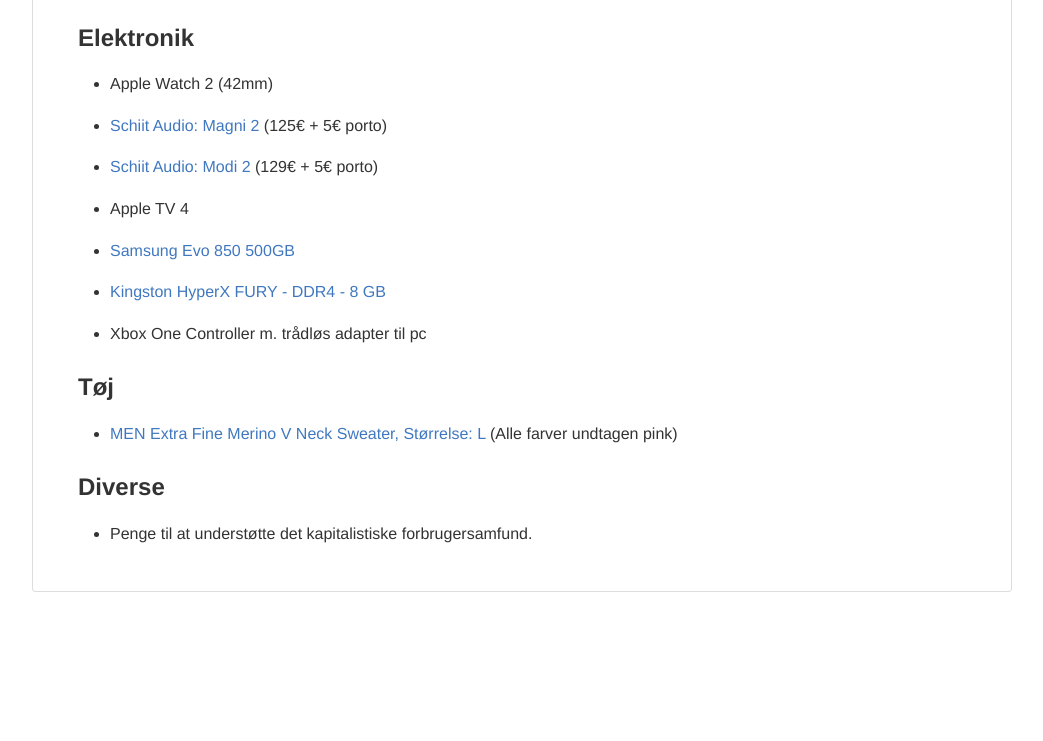
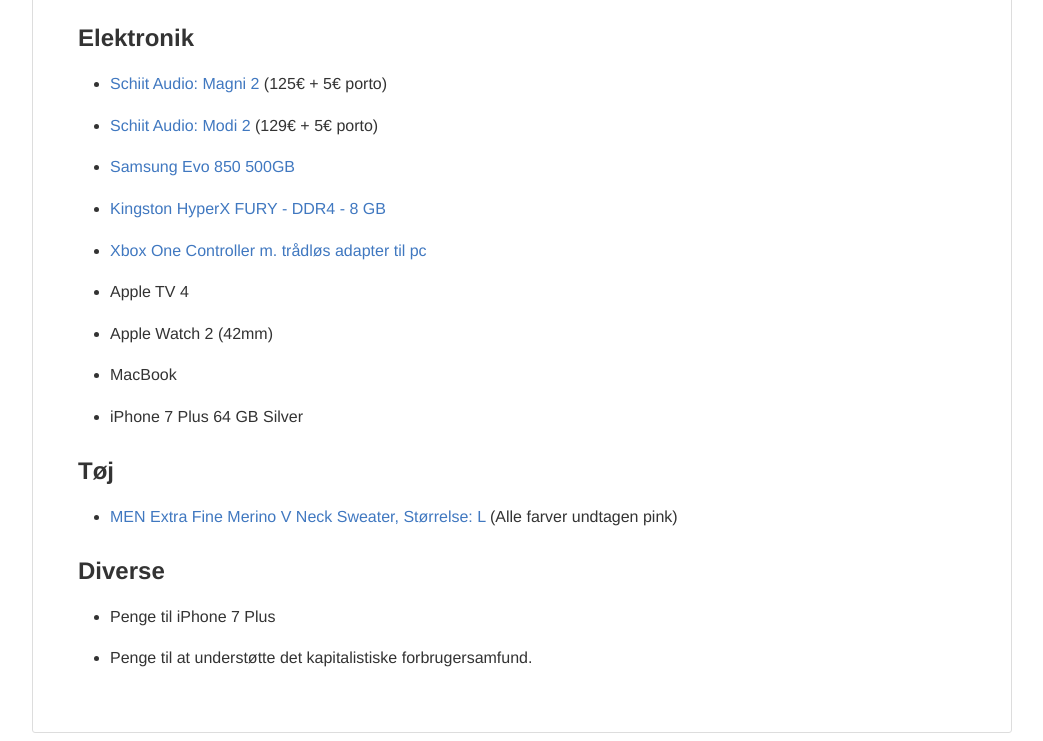
Before and after one commit to cnrd/wishlist, a plain HTML site: page index.html in a window 1280 px wide. Shown: the part 112-853 px from the top of the page, without its empty margins (118-1161 px from the left). Before the commit the page ends 800 px from the top, so only its background shows below. Drawn offline with Linux system fonts and the light colour scheme.

Commit message:
Added some Apple Stuff

```diff
--- a/index.html
+++ b/index.html
@@ -728,13 +728,15 @@ pre {
 <a id="user-content-elektronik" class="anchor" href="#elektronik" aria-hidden="true"><span aria-hidden="true" class="octicon octicon-link"></span></a>Elektronik</h3>
 
 <ul>
-<li><p>Apple Watch 2 (42mm)</p></li>
 <li><p><a href="https://goo.gl/mFnJ42">Schiit Audio: Magni 2</a> (125€ + 5€ porto)</p></li>
 <li><p><a href="https://goo.gl/eCxAy4">Schiit Audio: Modi 2</a> (129€ + 5€ porto)</p></li>
-<li><p>Apple TV 4</p></li>
 <li><p><a href="https://goo.gl/hjiUKg">Samsung Evo 850 500GB</a></p></li>
 <li><p><a href="https://goo.gl/yaQiCn">Kingston HyperX FURY - DDR4 - 8 GB</a></p></li>
-<li><p>Xbox One Controller m. trådløs adapter til pc</p></li>
+<li><p><a href="https://goo.gl/ybdTVE">Xbox One Controller m. trådløs adapter til pc</a></p></li>
+<li><p>Apple TV 4</p></li>
+<li><p>Apple Watch 2 (42mm)</p></li>
+<li><p>MacBook</p></li>
+<li><p>iPhone 7 Plus 64 GB Silver</p></li>
 </ul>
 
 <h3>
@@ -748,6 +750,7 @@ pre {
 <a id="user-content-diverse" class="anchor" href="#diverse" aria-hidden="true"><span aria-hidden="true" class="octicon octicon-link"></span></a>Diverse</h3>
 
 <ul>
-<li>  Penge til at understøtte det kapitalistiske forbrugersamfund.</li>
+<li><p>Penge til iPhone 7 Plus</p></li>
+<li><p>Penge til at understøtte det kapitalistiske forbrugersamfund.</p></li>
 </ul>
 </article></body></html>
```
Also changed, not shown: 1 other file.
